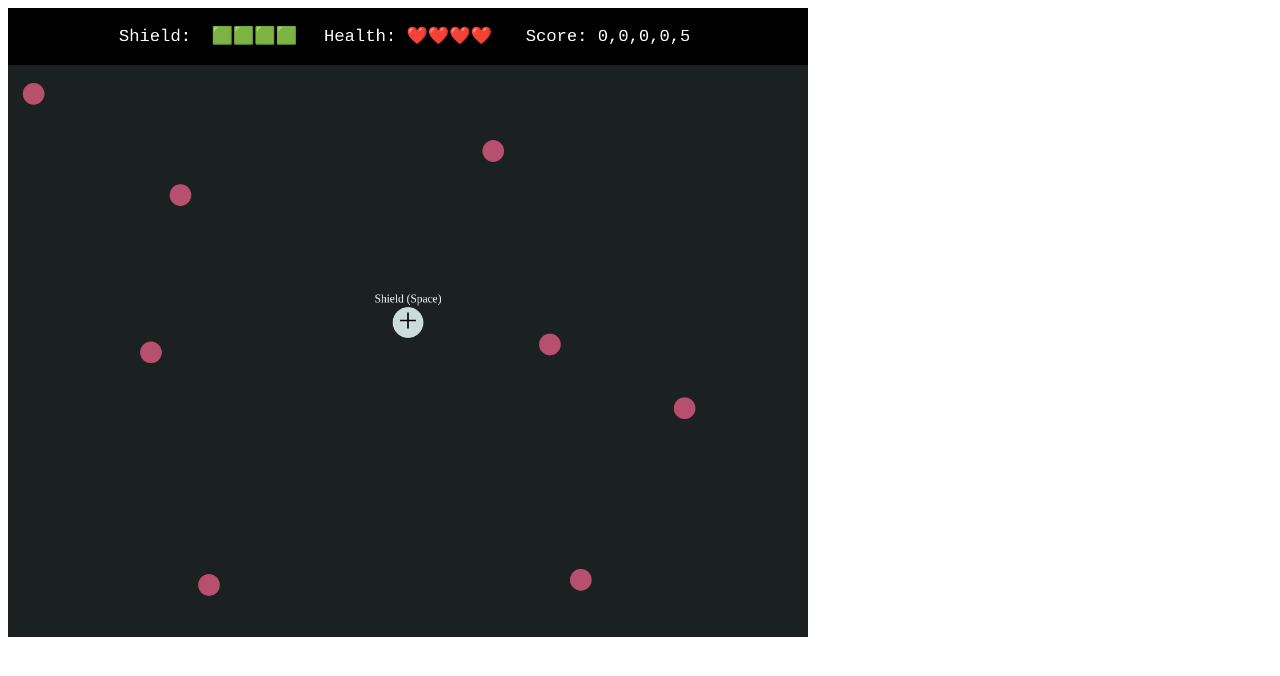
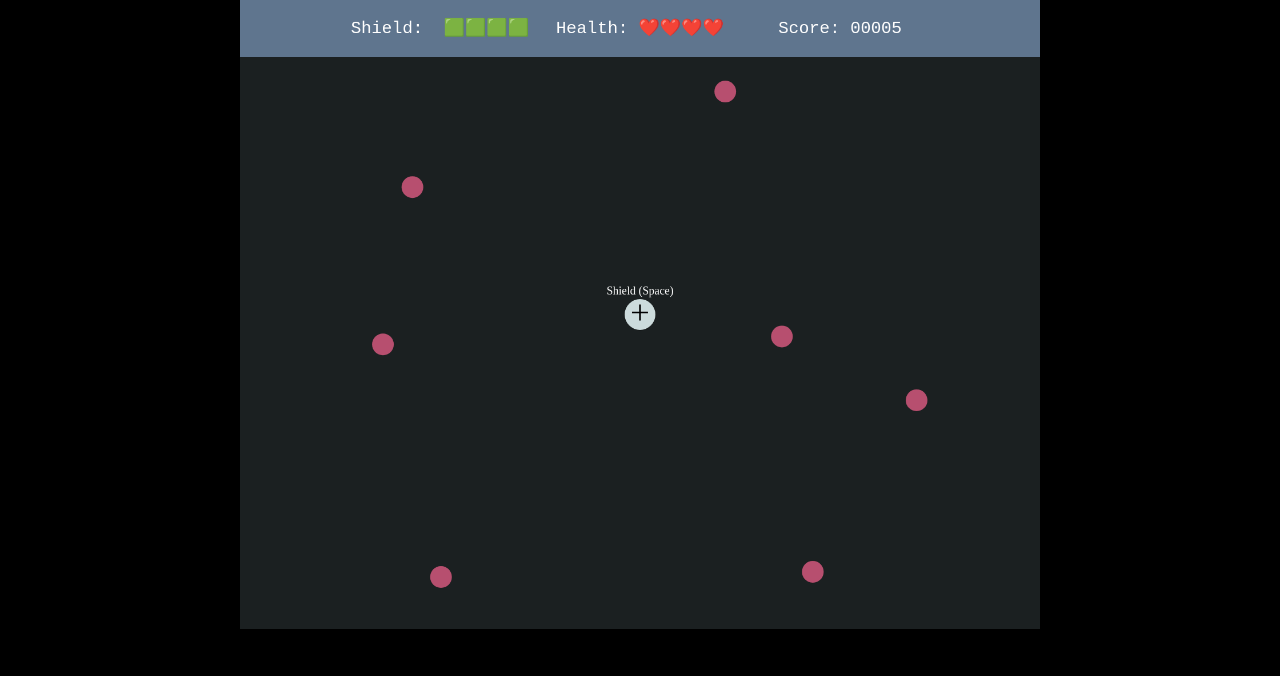
Before and after one commit to jfMoller/BallGame, a plain HTML site: page index.html in a window 1280 px wide. Drawn offline with Linux system fonts and the light colour scheme.

Commit message:
fixes to interface

```diff
--- a/enemy.js
+++ b/enemy.js
@@ -12,7 +12,7 @@ export class Enemy extends Entity {
     this.lineWidth = 1;
   }
   draw(context, game) {
-    if (this.position.y >= 100) {
+
     context.beginPath();
     context.fillStyle = this.color;
     context.strokeStyle = this.borderColor;
@@ -26,7 +26,7 @@ export class Enemy extends Entity {
     context.fillStyle = "black";
     context.textAlign = "center";
     context.textBaseline = "middle";
-  }
+
 
     if (isColliding(game.player, this, 100)) {
       context.fillText("!", this.position.x, this.position.y);
--- a/game.js
+++ b/game.js
@@ -28,6 +28,8 @@ export class Game {
     this.index = 0;
 
     //specific entities
+
+    this.interface = this.entities[0];
     this.player = this.entities[1];
     this.shield = this.entities[2];
 
@@ -43,7 +45,7 @@ export class Game {
     this.enemiesPopped = 0;
 
     //special enemy settings
-    this.specialEnemiesOn = false;
+    this.specialEnemiesOn = true;
     this.specialEnemySpawnRate = 10000; //ms
 
     //boost settings
@@ -75,7 +77,7 @@ export class Game {
 
     let enemyDirection = [
       new Enemy( //from above
-        new Position(Math.random() * width, 100),
+        new Position(Math.random() * width, 10),
         new Velocity(randomVelocity, 100),
         "rgba(183, 79, 111, 1)"
       ),
@@ -100,7 +102,7 @@ export class Game {
   spawnSpecialEnemies() {
     this.entities.push(
       new Bouncer(
-        new Position(0, 110),
+        new Position(width - 20, height - 20),
         new Velocity(500, 500),
         "rgb(145, 145, 233)",
         19
@@ -158,6 +160,9 @@ function tick() {
     let entity = game.entities[game.index];
     entity.tick(game);
     entity.draw(context, game);
+    //to prevent overlap of other entities
+    game.interface.drawLast(context)
+
 
     if (isOutsideCanvas(entity)) {
       game.entities.splice(game.index--, 1);
@@ -166,6 +171,7 @@ function tick() {
 
   if (game.player.lives <= 0) {
     alert("Game over! \nHigh-score: " + game.score);
+    location.reload();
     return;
   }
   requestAnimationFrame(tick);
--- a/index.html
+++ b/index.html
@@ -1,6 +1,15 @@
+<center>
 <html>
   <head>
     <style>
+
+body {
+  background-color: black;
+  margin: 0;
+  padding: 0;
+  }
+
+
       .flexbox {
         display: flex;
         flex-direction: column;
@@ -33,3 +42,4 @@
     </div>
   </body>
 </html>
+</center>
--- a/interface.js
+++ b/interface.js
@@ -1,20 +1,20 @@
 import { Position } from "./entity.js";
 import { addsTextToCanvas } from "./utility.js";
 import { Entity } from "./entity.js";
-import { height, width } from "./game.js"
+import { width } from "./game.js"
 
 export class Interface extends Entity {
   constructor(position) {
   super (position);
   this.height = 100;
   this.width = width;
-  this.color = "black";
+  this.color = "rgb(95, 117, 142)";
 
   this.shieldStatus = "";
   this.healthStatus = "";
   this.scoreStatus = "";
   }
-  draw(context, game) {
+  drawLast(context, game) {
     context.beginPath();
     context.rect(this.position.x, this.position.y, this.width, this.height);
     context.fillStyle = this.color;
@@ -61,19 +61,20 @@ export class Interface extends Entity {
     }
 
     //removes a zero from score every time a 0 is added in game.score
-    this.scoreStatus = ["0", "0", "0", "0", game.score];
+    let scoreStatus = ["0", "0", "0", "0", game.score];
+
     let scoreArr = [10, 100, 1000, 10000, 99999];
 
     for (let num = 0; num < game.score; ++num) {
       for (let i = 0; i < scoreArr.length; i++) {
         if (num + 1 === scoreArr[i]) {
-          this.scoreStatus.splice(0, 1).join(",");
+          scoreStatus.splice(0, 1);
         }
         if (game.score === 99999) {
           break;
         }
       }
     }
-
+  this.scoreStatus = scoreStatus.join("");
   }
 }
--- a/utility.js
+++ b/utility.js
@@ -20,7 +20,7 @@ export function isOutsideCanvas(entity) {
   if (
     entity.position.x > width + entity.radius ||
     entity.position.x < -entity.radius ||
-    entity.position.y < -entity.radius + 100 ||
+    entity.position.y < -entity.radius ||
     entity.position.y > height + entity.radius
   ) {
     return true;
@@ -31,6 +31,7 @@ export function isOutsideCanvas(entity) {
 
 export function addsTextToCanvas(ctx, text, fontSize, position) {
   ctx.font = fontSize.concat(" " + "Monospace");
+
   ctx.fillStyle = "white";
   ctx.textAlign = "center";
   ctx.textBaseline = "middle";
```
